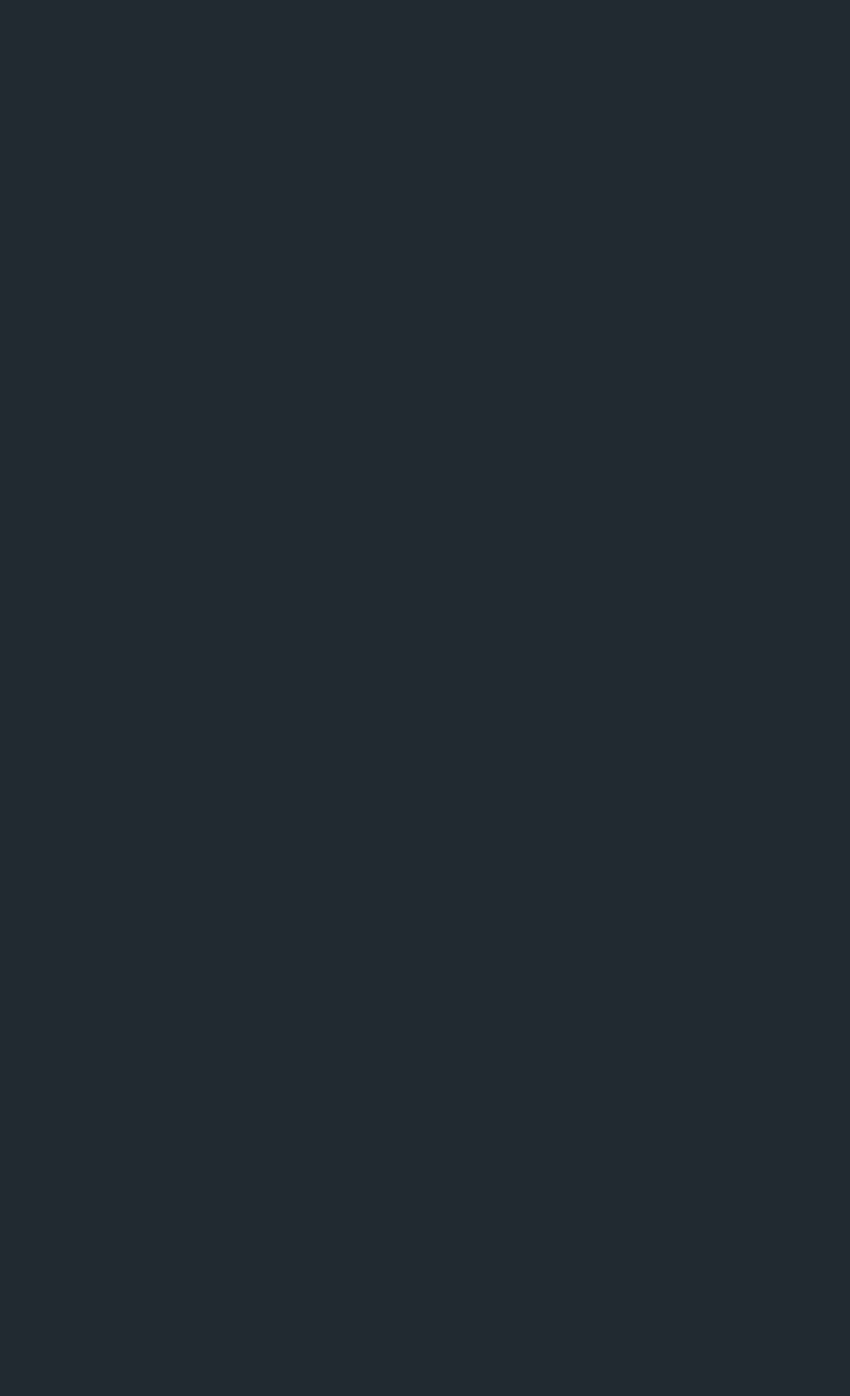
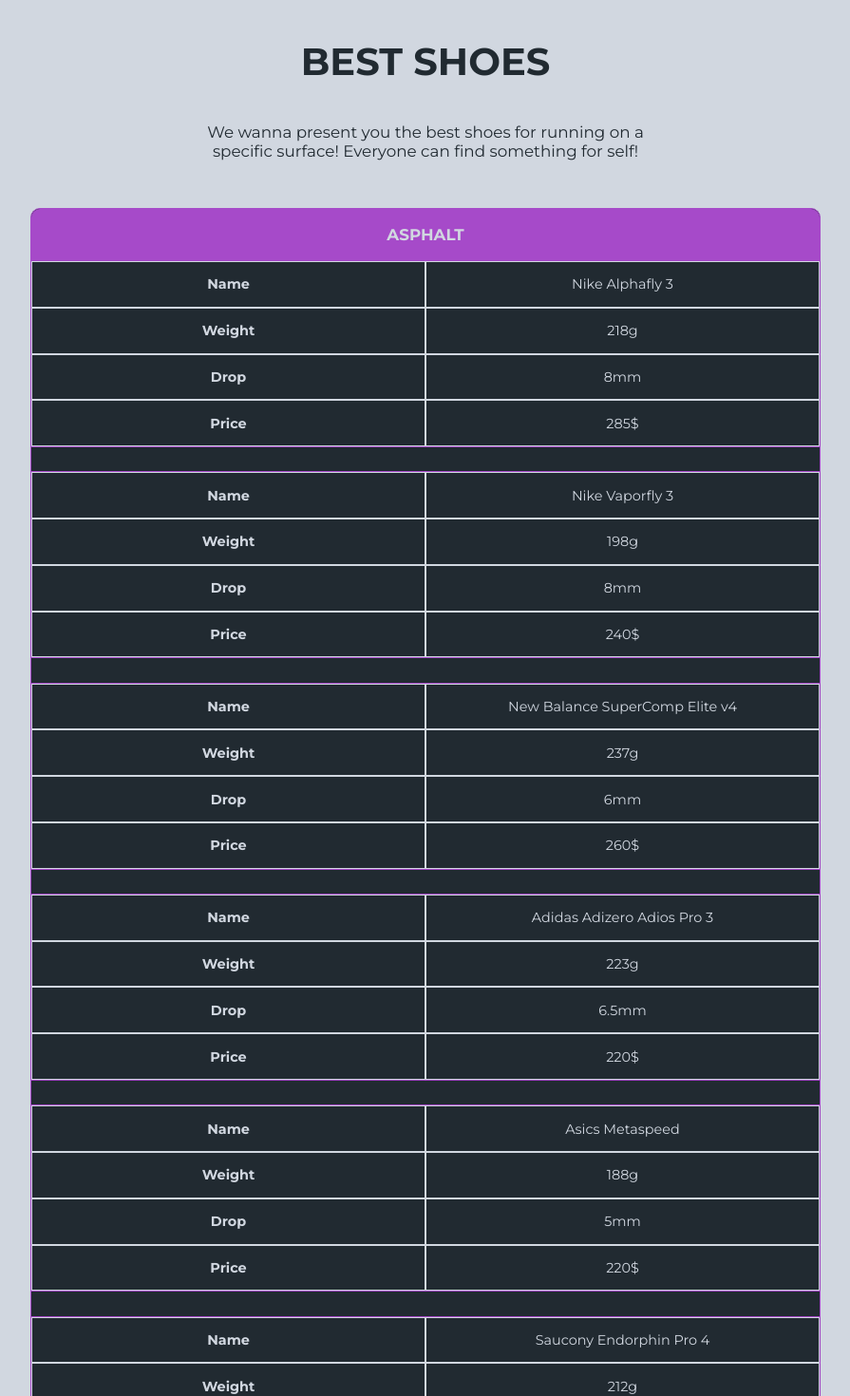
Before and after one commit to bartusrm7/RunBoost, a React (Vite) app: page /best-shoes in a window 1280 px wide. Before the commit this address had no page. Shown: the top 1470 px of the page at 95% size, without its empty margins (192-1087 px from the left). Before the commit the page ends 800 px from the top, so only its background shows below. Built offline with nearby package versions, Linux system fonts and the light colour scheme.

Commit message:
best shoes page is finished and we added other components to our components folder

```diff
--- a/src/App.jsx
+++ b/src/App.jsx
@@ -1,6 +1,7 @@
 import { BrowserRouter as Router, Routes, Route } from "react-router-dom";
 import Home from "./components/Home";
 import NavComponent from "./components/NavComponent";
+import BestShoesPage from "./components/BestShoesPage";
 import BestShoesComponent from "./components/BestShoesComponent";
 import RunningShoesFinder from "./components/RunningShoesFinder";
 import TrainingCalculator from "./components/TrainingCalculator";
@@ -11,6 +12,7 @@
 			<>
 				<Routes>
 					<Route path='/' element={<Home />} />
+					<Route path='/best-shoes' element={<BestShoesPage />} />
 					<Route path='/running-shoes-finder' element={<RunningShoesFinder />} />
 					<Route path='training-calculator' element={<TrainingCalculator />} />
 				</Routes>
--- /dev/null
+++ b/src/components/BestShoesPage.jsx
@@ -0,0 +1,74 @@
+import { useState } from "react";
+
+function BestShoesPage() {
+	const [asphaltShoes, setAsphaltShoes] = useState([
+		{ name: "Nike Alphafly 3", weight: "218g", drop: "8mm", price: "285$" },
+		{ name: "Nike Vaporfly 3", weight: "198g", drop: "8mm", price: "240$" },
+		{ name: "New Balance SuperComp Elite v4", weight: "237g", drop: "6mm", price: "260$" },
+		{ name: "Adidas Adizero Adios Pro 3", weight: "223g", drop: "6.5mm", price: "220$" },
+		{ name: "Asics Metaspeed", weight: "188g", drop: "5mm", price: "220$" },
+		{ name: "Saucony Endorphin Pro 4", weight: "212g", drop: "8mm", price: "180$" },
+	]);
+	const [trailShoes, setTrailShoes] = useState([
+		{ name: "HOKA Mafate Speed 4", weight: "295g", drop: "4mm", price: "185$" },
+		{ name: "HOKA Speedgoat 5", weight: "305g", drop: "6mm", price: "155$" },
+		{ name: "Saucony Peregrine 14", weight: "266g", drop: "4mm", price: "140$" },
+		{ name: "Altra Lone Peak 8", weight: "310g", drop: "0mm", price: "140$" },
+		{ name: "Brooks Cascadia 17", weight: "325g", drop: "8mm", price: "140$" },
+		{ name: "Salomon Speedcross 6", weight: "295g", drop: "10mm", price: "140$" },
+	]);
+
+	return (
+		<div>
+			<div className='best-shoes-page'>
+				<div className='best-shoes-page__start-container'>
+					<h2 className='best-shoes-page__name-section'>BEST SHOES</h2>
+					<div className='best-shoes-page__short-discription'>
+						We wanna present you the best shoes for running on a specific surface! Everyone can find something for self!
+					</div>
+				</div>
+
+				<div className='best-shoes-page__shoes-sections'>
+					<div className='best-shoes-page__shoes-general-section asphalt'>
+						<div className='best-shoes-page__shoes-type-name'>ASPHALT</div>
+						<div className='best-shoes-page__shoes-section'>
+							{asphaltShoes.map((asphalt, index) => (
+								<div key={index} className='best-shoes-page__general-discription name-photo'>
+									<div className='best-shoes-page__name-shoes-section'>Name</div>
+									<div className='shoes'>{asphalt.name}</div>
+									<div className='best-shoes-page__name-shoes-section'>Weight</div>
+									<div className='shoes'>{asphalt.weight}</div>
+									<div className='best-shoes-page__name-shoes-section'>Drop</div>
+									<div className='shoes'>{asphalt.drop}</div>
+									<div className='best-shoes-page__name-shoes-section'>Price</div>
+									<div className='shoes'>{asphalt.price}</div>
+									<div className='best-shoes-page__discription'></div>
+								</div>
+							))}
+						</div>
+					</div>
+
+					<div className='best-shoes-page__shoes-general-section trail'>
+						<div className='best-shoes-page__shoes-type-name'>TRAIL</div>
+						<div className='best-shoes-page__shoes-section'>
+							{trailShoes.map((trail, index) => (
+								<div key={index} className='best-shoes-page__general-discription name-photo'>
+									<div className='best-shoes-page__name-shoes-section'>Name</div>
+									<div className='shoes'>{trail.name}</div>
+									<div className='best-shoes-page__name-shoes-section'>Weight</div>
+									<div className='shoes'>{trail.weight}</div>
+									<div className='best-shoes-page__name-shoes-section'>Drop</div>
+									<div className='shoes'>{trail.drop}</div>
+									<div className='best-shoes-page__name-shoes-section'>Price</div>
+									<div className='shoes'>{trail.price}</div>
+								</div>
+							))}
+						</div>
+					</div>
+				</div>
+			</div>
+		</div>
+	);
+}
+
+export default BestShoesPage;
--- a/src/components/NavComponent.jsx
+++ b/src/components/NavComponent.jsx
@@ -32,7 +32,9 @@
 							<li className='nav__item' style={{ fontWeight: "bold" }}>
 								<Link to='/'>Home</Link>
 							</li>
-							<li className='nav__item'>Best Shoes</li>
+							<li className='nav__item'>
+								<Link to='/best-shoes'>Best Shoes</Link>
+							</li>
 							<li className='nav__item'>Watches</li>
 							<li className='nav__item'>Popular Brands</li>
 							<li className='nav__item'>Training</li>
--- a/src/main.jsx
+++ b/src/main.jsx
@@ -2,6 +2,7 @@
 import ReactDOM from "react-dom/client";
 import App from "./App.jsx";
 import "./sass/nav-component.scss";
+import "./sass/best-shoes-page.scss";
 import "./sass/best-shoes-component.scss";
 import "./sass/watches-component.scss";
 import "./sass/running-shoes-finder.scss";
--- /dev/null
+++ b/src/sass/best-shoes-page.scss
@@ -0,0 +1,137 @@
+*,
+*::before,
+*::after {
+	box-sizing: border-box;
+	padding: 0;
+	margin: 0;
+}
+body {
+	font-family: "Montserrat", sans-serif;
+	font-size: 62.5%;
+}
+.best-shoes-page {
+	display: flex;
+	flex-direction: column;
+	justify-content: space-evenly;
+	align-items: center;
+	background-color: #d1d7e0;
+	color: #212a31;
+	&__start-container {
+		text-align: center;
+	}
+	&__name-section {
+		margin: 1em 0;
+		font-size: 1.2rem;
+	}
+	&__short-discription {
+		width: 70vw;
+		font-size: 0.7rem;
+	}
+	&__shoes-general-section {
+		margin: 3em 1em;
+		width: 220px;
+		display: grid;
+		background-color: #212a31;
+		color: #d1d7e0;
+		font-size: 0.7rem;
+		border-radius: 10px;
+		border: 1px solid #a64ac9;
+		overflow: hidden;
+	}
+	&__shoes-type-name {
+		padding: 1em;
+		font-weight: bold;
+		background-color: #a64ac9;
+		text-align: center;
+	}
+
+	&__general-discription {
+		margin-bottom: 1.5em;
+		display: grid;
+		grid-template-columns: repeat(2, 1fr);
+		align-items: center;
+		text-align: center;
+		border-top: 1px solid #a64ac9;
+		border-bottom: 1px solid #a64ac9;
+		&:last-child {
+			margin-bottom: 0;
+		}
+	}
+	&__name-shoes-section {
+		font-weight: bold;
+	}
+	&__name-shoes-section,
+	.shoes {
+		padding: 0 0.5em;
+		margin: 1em 0;
+		height: 100%;
+		display: flex;
+		justify-content: center;
+		align-items: center;
+		font-size: 0.7rem;
+		border: 1px solid #d1d7e0;
+	}
+}
+@media (min-width: 376px) {
+	.best-shoes-page {
+		&__name-section {
+			font-size: 1.5rem;
+		}
+		&__short-discription {
+			font-size: 0.85rem;
+		}
+		&__shoes-general-section {
+			width: 300px;
+			font-size: 0.85rem;
+		}
+		&__name-shoes-section,
+		.shoes {
+			font-size: 0.8rem;
+		}
+	}
+}
+@media (min-width: 576px) {
+	.best-shoes-page {
+		&__name-section {
+			font-size: 1.8rem;
+		}
+		&__shoes-general-section {
+			width: 65vw;
+		}
+		&__name-shoes-section {
+			width: 100%;
+		}
+	}
+}
+@media (min-width: 768px) {
+	.best-shoes-page {
+		&__name-section {
+			font-size: 2.2rem;
+		}
+		&__short-discription {
+			width: 50vw;
+			font-size: 0.95rem;
+		}
+		&__shoes-general-section {
+			font-size: 0.95rem;
+		}
+		&__name-shoes-section,
+		.shoes {
+			font-size: 0.9rem;
+		}
+	}
+}
+@media (min-width: 992px) {
+	.best-shoes-page {
+		&__name-section {
+			font-size: 2.5rem;
+		}
+		&__short-discription {
+			width: 40vw;
+			font-size: 1.05rem;
+		}
+		&__shoes-general-section {
+			font-size: 1.05rem;
+		}
+	}
+}
```
Also changed, not shown: src/components/PopularBrands.jsx (added), src/components/Training.jsx (added), src/components/WatchesPage.jsx (added).
